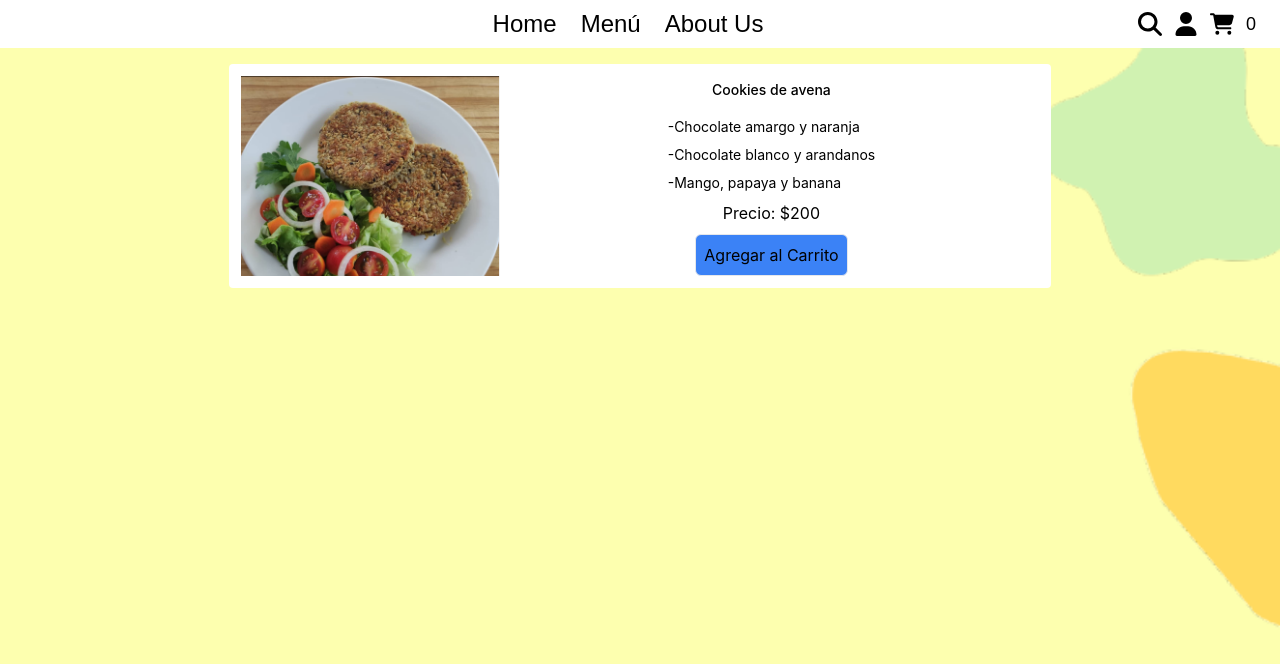
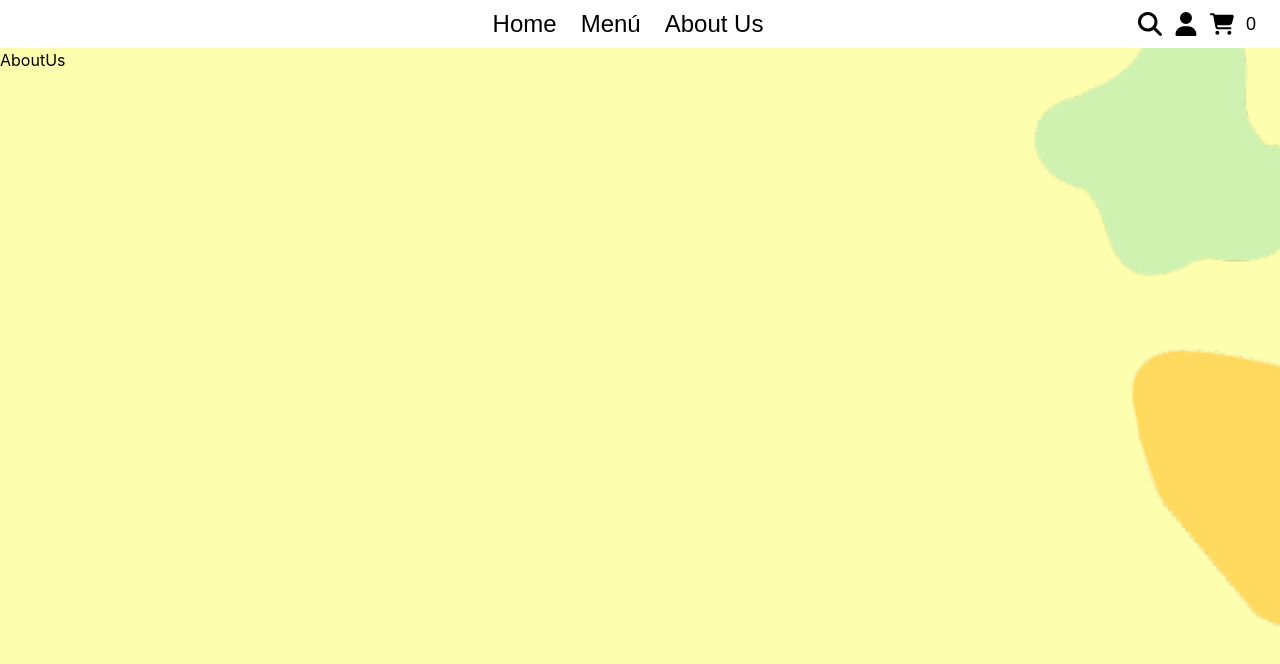
Before and after one commit to Riblast/Pachitamama-eCommerce, a React (Create React App) app: page /AboutUs in a window 1280 px wide. Shown: the top 664 px of the page. Built offline with nearby package versions, Linux system fonts and the light colour scheme.

Commit message:
añadiendo Router y ruta a cada itemDetail

```diff
--- a/package.json
+++ b/package.json
@@ -12,6 +12,7 @@
     "@testing-library/user-event": "^13.5.0",
     "react": "^18.2.0",
     "react-dom": "^18.2.0",
+    "react-router-dom": "^6.3.0",
     "react-scripts": "5.0.1",
     "web-vitals": "^2.1.4"
   },
--- a/src/App.js
+++ b/src/App.js
@@ -3,6 +3,10 @@ import React from 'react'
 import './App.css'
 import NavBar from './components/NavBar'
 import ItemDetailContainer from './components/ItemDetailContainer'
+import ItemListContainer from './components/ItemListContainer'
+import { BrowserRouter as Router, Route, Routes } from 'react-router-dom'
+import Cart from './components/Cart'
+import AboutUs from './components/AboutUs'
 
 
 
@@ -12,8 +16,16 @@ class App extends React.Component {
         return(
             <div>
                 <div className='bg-background bg-fixed bg-cover' id='Home'>
-                    <NavBar/>
-                    <ItemDetailContainer/>
+                    <Router>
+                        <NavBar/>
+                        <Routes>
+                            <Route path='/' element={<ItemListContainer/>}/>
+                            <Route path='/categoria' element={<ItemListContainer/>}/>
+                            <Route path='/carrito' element={<Cart/>}/>
+                            <Route path='/detalle/:id' element={<ItemDetailContainer/>}/>
+                            <Route path='/AboutUs' element={<AboutUs/>}/>
+                        </Routes>
+                    </Router>
                 </div>
             </div>
         )
--- /dev/null
+++ b/src/components/AboutUs.js
@@ -0,0 +1,9 @@
+import React from 'react'
+
+const AboutUs = () => {
+    return (
+        <div className='w-screen h-screen'>AboutUs</div>
+    )
+}
+
+export default AboutUs
--- /dev/null
+++ b/src/components/Cart.js
@@ -0,0 +1,9 @@
+import React from 'react'
+
+const Cart = () => {
+    return (
+        <div className='w-screen h-screen'>Cart</div>
+    )
+}
+
+export default Cart
--- a/src/components/Item.js
+++ b/src/components/Item.js
@@ -1,27 +1,24 @@
 import PropTypes from 'prop-types'
 import React from 'react'
+import { Link } from 'react-router-dom'
 import hamburguesas from '../assets/images/hamburguesas.PNG'
 
 
 const Item = ({ itemData }) =>{
-
     return(
         <div className="m-4 bg-white p-3 rounded h-56">
             <img className="w-[150px]" src={hamburguesas} alt={itemData.itemName}></img>
             <h3 className="text-sm m-1 font-medium">{itemData.itemName}</h3>
             <div className="flex justify-between h-max items-center place-self-end">
                 <h3 className="h-fit">${itemData.itemPrice}</h3>
-                <button className="border border-green-600 rounded p-1 h-fit">Detalle</button>
+                <Link to={`/detalle/${itemData.id}`}><button className="border border-green-600 rounded p-1 h-fit">Detalle</button></Link>
             </div>
         </div>
     )
 }
 
 Item.propTypes = {
-    itemData: PropTypes.shape({
-        itemName: PropTypes.any,
-        itemPrice: PropTypes.any
-    })
+    itemData: PropTypes.array
 }
 
 export default Item
--- a/src/components/ItemDetail.js
+++ b/src/components/ItemDetail.js
@@ -12,15 +12,14 @@ const ItemDetail = ({ data }) => {
                         <div className='flex flex-col m-auto h-full pl-1 items-center text-center justify-between'>
                             <h3 className="text-sm m-1 font-medium mb-2">{data.itemName}</h3>
                             <ul className=''>
-                                <li><p className='text-sm text-left'>-Chocolate amargo y naranja</p></li>
-                                <li><p className='text-sm text-left mt-2 mb-2'>-Chocolate blanco y arandanos</p></li>
-                                <li><p className='text-sm text-left'>-Mango, papaya y banana</p></li>
+                                <li><p className='text-sm text-left'>Chocolate amargo y naranja</p></li>
+                                <li><p className='text-sm text-left mt-2 mb-2'>Chocolate blanco y arandanos</p></li>
+                                <li><p className='text-sm text-left'>Mango, papaya y banana</p></li>
                             </ul>
                             <h3 className="h-fit">Precio: ${data.itemPrice}</h3>
                             <button className='p-2 border rounded-md bg-blue-500'>Agregar al Carrito</button>
                         </div>
                     </div>
-
                 </div>
             </div>
         </div>
@@ -30,8 +29,14 @@ const ItemDetail = ({ data }) => {
 ItemDetail.propTypes = {
     data: PropTypes.shape({
         itemName: PropTypes.any,
-        itemPrice: PropTypes.any
+        itemPrice: PropTypes.any,
+        variation1: PropTypes.any,
+        variation2: PropTypes.any,
+        variation3: PropTypes.any,
+        variations: PropTypes.any
     })
 }
 
+
+
 export default ItemDetail
--- a/src/components/ItemDetailContainer.js
+++ b/src/components/ItemDetailContainer.js
@@ -1,24 +1,28 @@
 import React, {useEffect, useState} from 'react'
+import { useParams } from 'react-router-dom'
 import ItemDetail from './ItemDetail'
-
-const item = {
-    'id': 1,
-    'itemName': 'Cookies de avena',
-    'itemPrice': 200
-}
 
 const ItemDetailContainer = () =>{
     const [data, setData] = useState([])
+    const {id} = useParams()
     useEffect(() => {
+        const getItems = fetch('https://api.jsonbin.io/v3/b/6310e8f35c146d63ca89a884',{
+            headers: {
+                'X-Master-Key':
+                    '$2b$10$NIzH8KUS7.zPD94h96DpIevwUPLU6IyfJ.FBJlfIR1zHJAUbZF/hW',
+                'X-BIN-META': false
+            }
+        })
+            .then((res) => res.json())
+
         const getData = new Promise(resolve =>{
             setTimeout(() => {
-                resolve(item)
+                resolve(getItems)
             }, 2000)
         })
-        getData.then(res => setData(res))
+        getData.then(res => setData(res.find(item => item.id === parseInt(id))))
     }, [])
-
-
+    console.log(data)
     return(
         <ItemDetail data={data}/>
     )
--- a/src/components/ItemListContainer.js
+++ b/src/components/ItemListContainer.js
@@ -3,7 +3,6 @@ import ItemList from './ItemList'
 
 const ItemListContainer = () => {
     const [items, setItems] = useState([])
-
     useEffect(() => {
         const fetchItems = async () => {
             const response = await fetch(
@@ -25,7 +24,6 @@ const ItemListContainer = () => {
         }
         fetchItems()
     }, [])
-
     return(
         <div className='flex justify-center'>
             <ItemList items={items}/>
--- a/src/components/NavBar.js
+++ b/src/components/NavBar.js
@@ -4,6 +4,7 @@ import CartWidget from './CartWidget'
 import { FontAwesomeIcon } from '@fortawesome/react-fontawesome'
 import { faMagnifyingGlass } from '@fortawesome/free-solid-svg-icons'
 import { faUser } from '@fortawesome/free-solid-svg-icons'
+import { NavLink } from 'react-router-dom'
 
 const NavBar = () => {
     return (
@@ -12,15 +13,15 @@ const NavBar = () => {
             </div>
             <div className="inline-block">
                 <ul className="flex">
-                    <li className="font-poppins font-medium text-2xl text-black mx-3 leading-9"><a href="#">Home</a></li>
-                    <li className="font-poppins font-medium text-2xl text-black mx-3 leading-9"><a href="#">Menú</a></li>
-                    <li className="font-poppins font-medium text-2xl text-black flex-shrink-0 mx-3 leading-9"><a href="#">About Us</a></li>
+                    <li className="font-poppins font-medium text-2xl text-black mx-3 leading-9"><NavLink to="/">Home</NavLink></li>
+                    <li className="font-poppins font-medium text-2xl text-black mx-3 leading-9"><NavLink to="/categoria">Menú</NavLink></li>
+                    <li className="font-poppins font-medium text-2xl text-black flex-shrink-0 mx-3 leading-9"><NavLink to="/AboutUs">About Us</NavLink></li>
                 </ul>
             </div>
             <div className="flex flex-1 justify-end gap-3 mx-3 items-center">
                 <FontAwesomeIcon className="w-6 h-6 text-black" icon={faMagnifyingGlass} />
                 <FontAwesomeIcon className="w-6 h-6 text-black" icon={faUser} />
-                <div className="flex items-center"><CartWidget /><h3 className="items-center font-poppins font-medium text-lg text-black mx-3">0</h3></div>
+                <NavLink to="/carrito" className="flex items-center"><CartWidget /><h3 className="items-center font-poppins font-medium text-lg text-black mx-3">0</h3></NavLink>
             </div>
         </div>
     )
```
Also changed, not shown: 1 other file (tests, documents, lock files or other folders).
